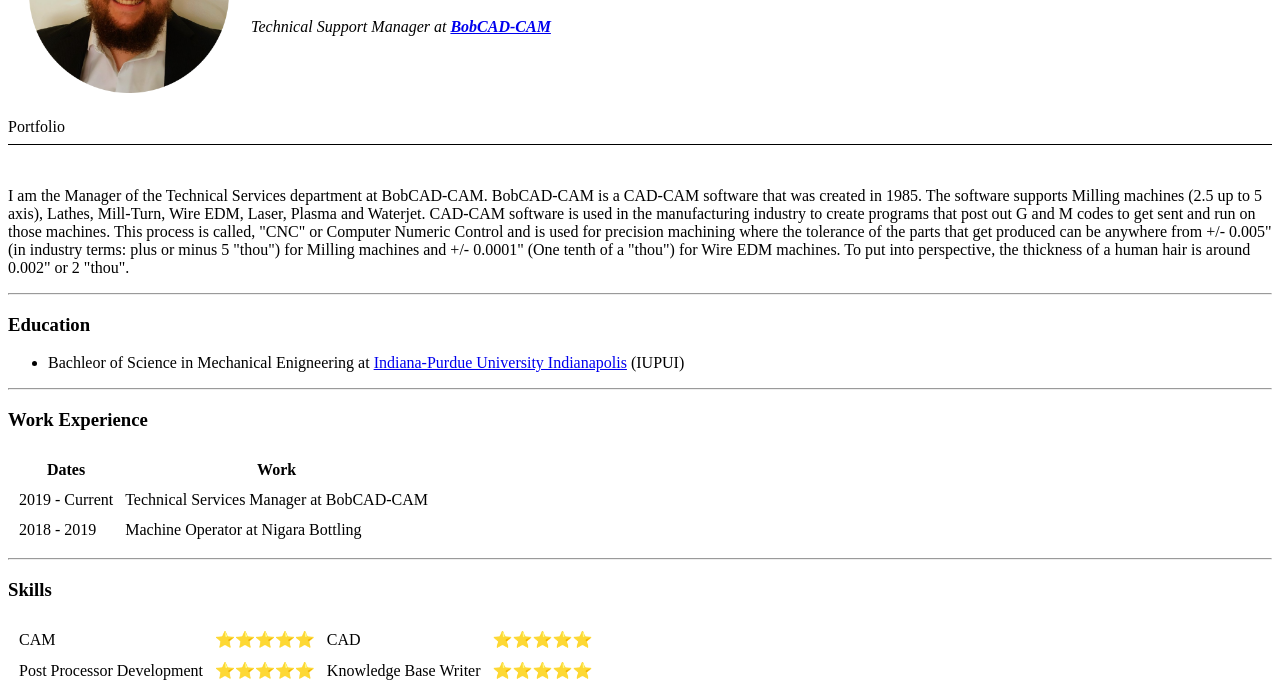
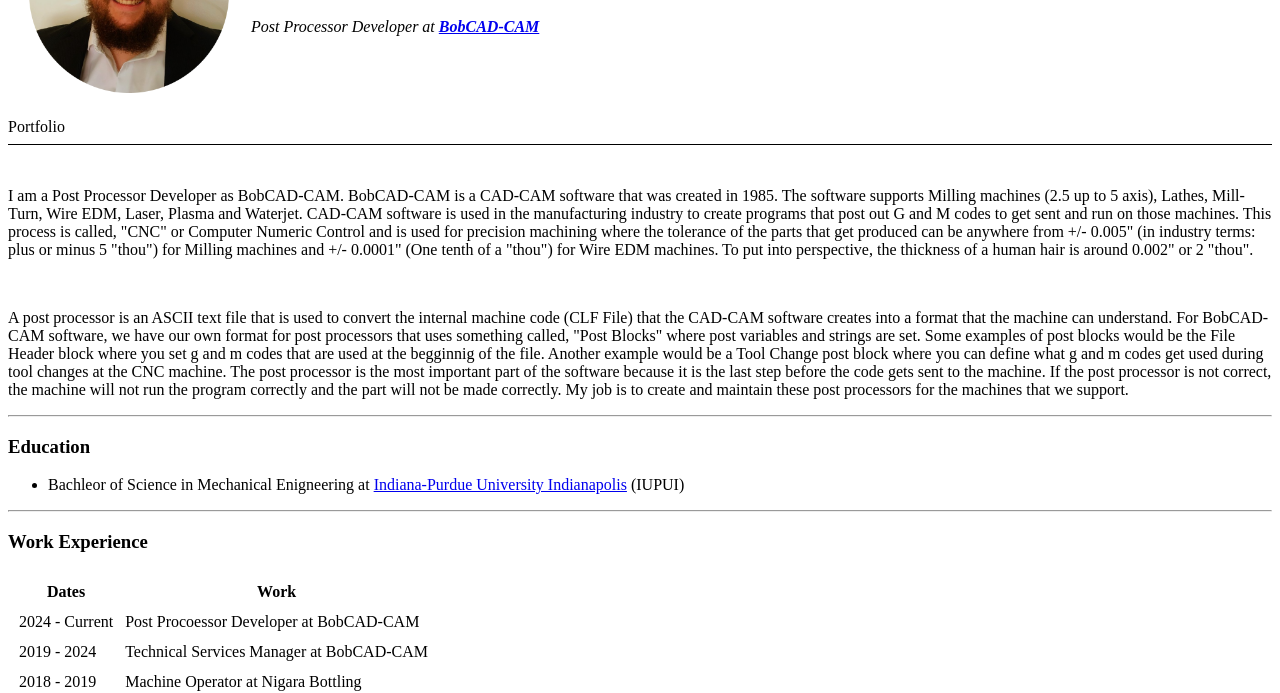
Before and after one commit to pwevey/Paul-Wever-Portfolio, a plain HTML site: page index.html in a window 1280 px wide. Shown: the part 136-829 px from the top of the page. Drawn offline with Linux system fonts and the light colour scheme.

Commit message:
Update index.html

```diff
--- a/index.html
+++ b/index.html
@@ -19,7 +19,7 @@
           <h1>Paul Wever</h1>
           <em
             ><p>
-              Technical Support Manager at
+              Post Processor Developer at
               <strong><a href="https://bobcad.com/">BobCAD-CAM</a></strong>
             </p></em
           >
@@ -30,7 +30,7 @@
     <hr color="black" size="1" />
     <br />
     <p>
-      I am the Manager of the Technical Services department at BobCAD-CAM.
+      I am a Post Processor Developer as BobCAD-CAM.
       BobCAD-CAM is a CAD-CAM software that was created in 1985. The software
       supports Milling machines (2.5 up to 5 axis), Lathes, Mill-Turn, Wire EDM,
       Laser, Plasma and Waterjet. CAD-CAM software is used in the manufacturing
@@ -41,6 +41,21 @@
       terms: plus or minus 5 "thou") for Milling machines and +/- 0.0001" (One
       tenth of a "thou") for Wire EDM machines. To put into perspective, the
       thickness of a human hair is around 0.002" or 2 "thou".
+    </p>
+    <br />
+    <p>
+      A post processor is an ASCII text file that is used to convert the
+      internal machine code (CLF File) that the CAD-CAM software creates into a format that
+      the machine can understand. For BobCAD-CAM software, we have our own format for post processors
+      that uses something called, "Post Blocks" where post variables and strings are set. Some examples
+      of post blocks would be the File Header block where you set g and m codes that are used at the
+      begginnig of the file. Another example would be a Tool Change post block where you can define
+      what g and m codes get used during tool changes at the CNC machine. The post processor is the most
+      important part of the software because it is the last step before the code gets sent to
+      the machine. If the post processor is not correct, the machine will not
+      run the program correctly and the part will not be made correctly. My job
+      is to create and maintain these post processors for the machines that we
+      support.
     </p>
     <hr />
     <h3>Education</h3>
@@ -64,7 +79,11 @@
       </thead>
       <tbody>
         <tr>
-          <td>2019 - Current</td>
+          <td>2024 - Current</td>
+          <td>Post Procoessor Developer at BobCAD-CAM</td>
+        </tr>
+        <tr>
+          <td>2019 - 2024</td>
           <td>Technical Services Manager at BobCAD-CAM</td>
         </tr>
         <tr>
```
